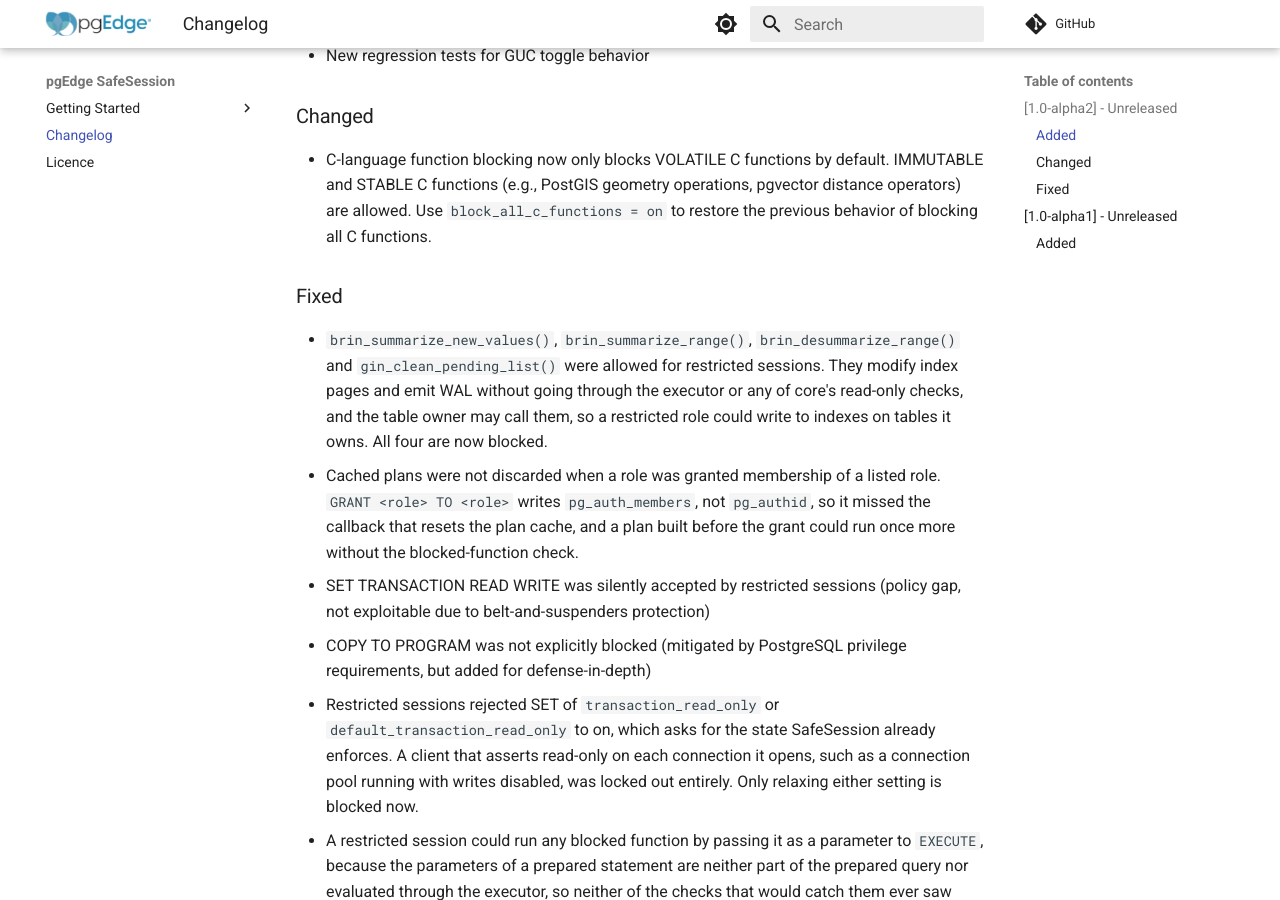
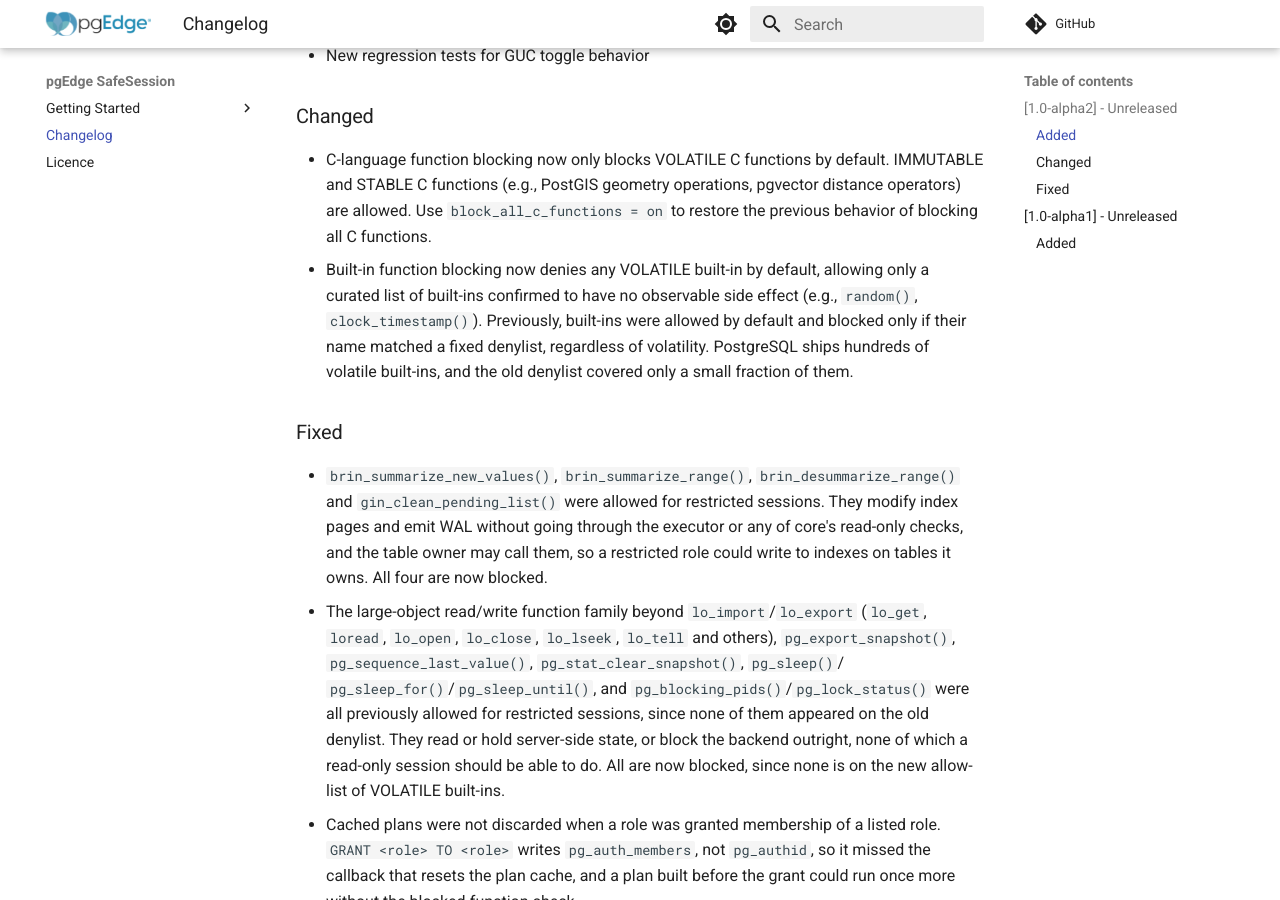
Before and after one commit to pgEdge/pgedge-safesession, an MkDocs documentation site: the page built from docs/changelog.md, in a window 1280 px wide and 900 px high, scrolled down 643 px. Built offline with MkDocs 1.6.1 and Material for MkDocs 9.7.7, drawn with Linux system fonts in a browser that asks for light colours; comment, search, counter and statistics services are not loaded.

Commit message:
Address final review: changelog, comment accuracy, SPI-escape test, stale terminology

```diff
--- a/docs/changelog.md
+++ b/docs/changelog.md
@@ -36,6 +36,15 @@ and this project adheres to
   operators) are allowed. Use `block_all_c_functions = on`
   to restore the previous behavior of blocking all
   C functions.
+- Built-in function blocking now denies any VOLATILE
+  built-in by default, allowing only a curated list of
+  built-ins confirmed to have no observable side effect
+  (e.g., `random()`, `clock_timestamp()`). Previously,
+  built-ins were allowed by default and blocked only if
+  their name matched a fixed denylist, regardless of
+  volatility. PostgreSQL ships hundreds of volatile
+  built-ins, and the old denylist covered only a small
+  fraction of them.
 
 ### Fixed
 
@@ -46,6 +55,19 @@ and this project adheres to
   any of core's read-only checks, and the table owner may
   call them, so a restricted role could write to indexes on
   tables it owns. All four are now blocked.
+- The large-object read/write function family beyond
+  `lo_import`/`lo_export` (`lo_get`, `loread`, `lo_open`,
+  `lo_close`, `lo_lseek`, `lo_tell` and others),
+  `pg_export_snapshot()`, `pg_sequence_last_value()`,
+  `pg_stat_clear_snapshot()`, `pg_sleep()`/
+  `pg_sleep_for()`/`pg_sleep_until()`, and
+  `pg_blocking_pids()`/`pg_lock_status()` were all
+  previously allowed for restricted sessions, since none
+  of them appeared on the old denylist. They read or hold
+  server-side state, or block the backend outright, none
+  of which a read-only session should be able to do. All
+  are now blocked, since none is on the new allow-list of
+  VOLATILE built-ins.
 - Cached plans were not discarded when a role was granted
   membership of a listed role. `GRANT <role> TO <role>`
   writes `pg_auth_members`, not `pg_authid`, so it missed
```
Also changed, not shown: 3 other files.
